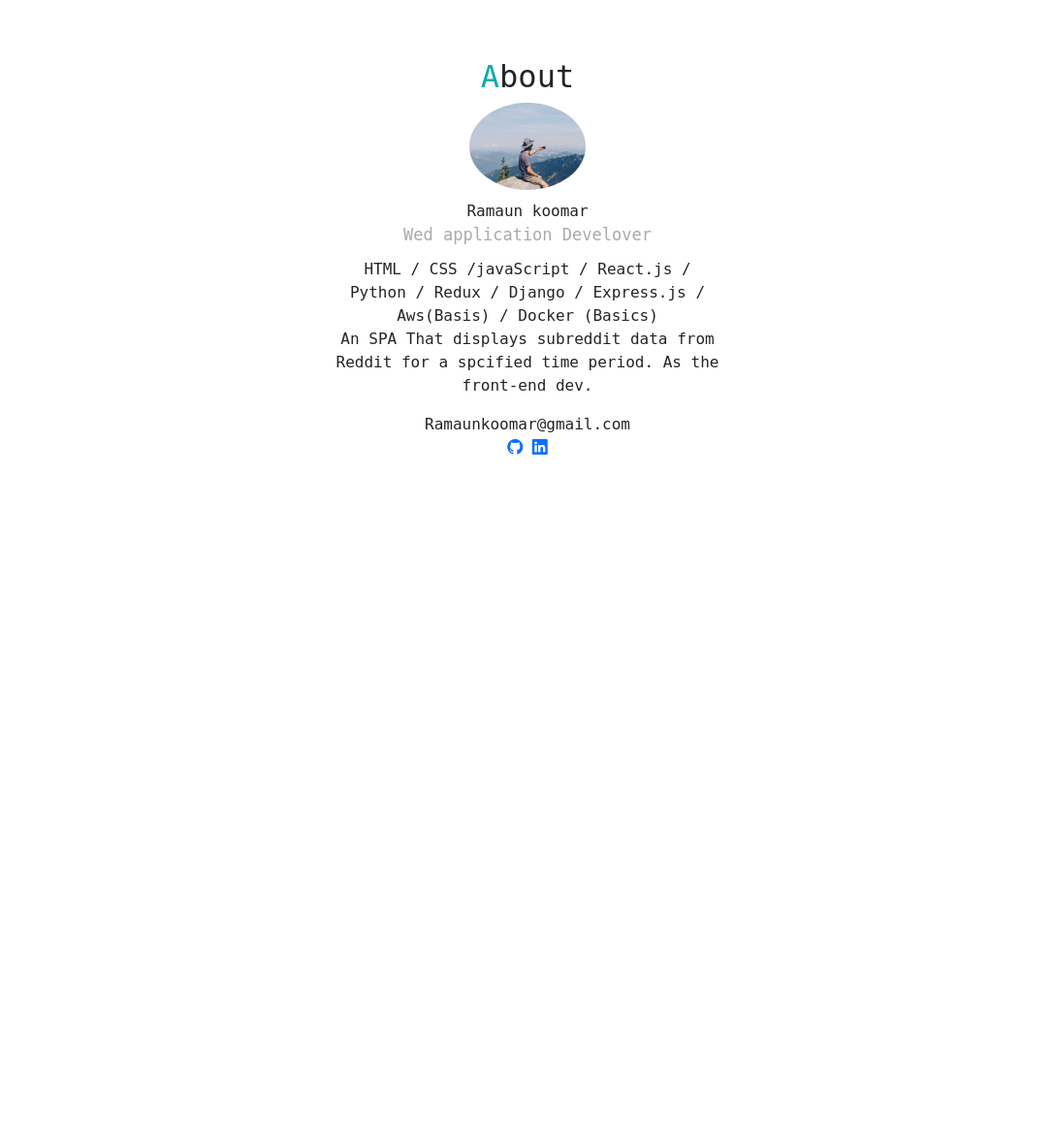
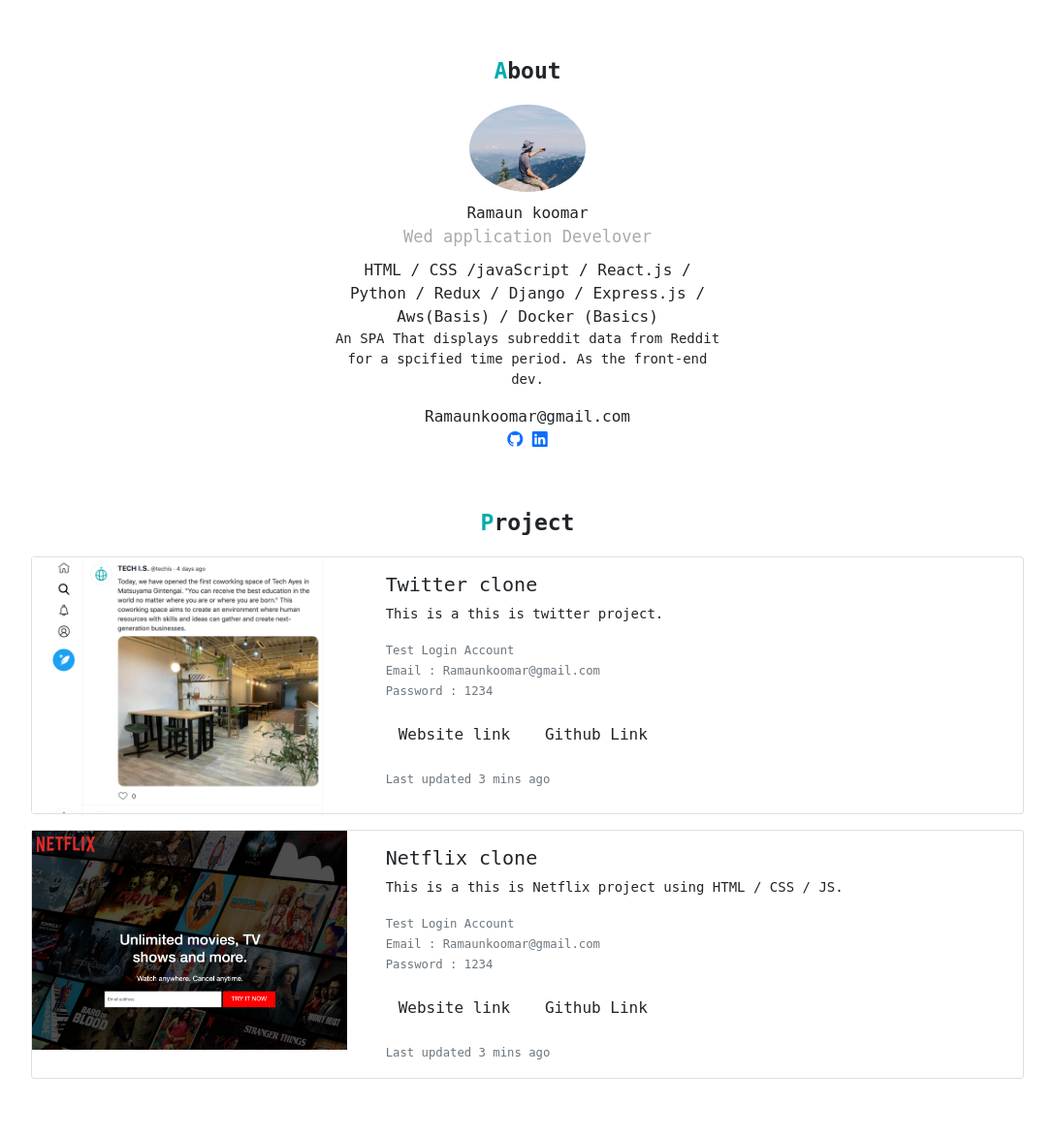
Before and after one commit to ramaunkoomar/Portfolio-main, a PHP site: page / in a window 1280 px wide. Shown: the part 64-1237 px from the top of the page at 97% size, without its empty margins (96-1183 px from the left). Before the commit the page ends 533 px from the top, so only its background shows below. Run offline with PHP 8.4, Linux system fonts and the light colour scheme; some libraries are stand-ins or nearby versions.

Commit message:
created the project section, desgining template completd

```diff
--- a/index.html
+++ b/index.html
@@ -43,6 +43,65 @@
         <div class="icons">
           <a href="#"><i class="bi bi-github"></i></a>
           <a href="#"><i class="bi bi-linkedin" ms-6></i></a>
+          </div>
+        </div>
+
+        <div id="project">
+           <h2><span class="font-primary">P</span>roject</h2>
+
+           <div class="card mb-3">
+            <div class="row">
+              <div class="col-md-4">
+                <img src="img/project-twitter.png" alt="Twitter Project">
+              </div>
+              <div class="col-md-8">
+                <div class="card-body">
+                  <h5 class="card-title">Twitter clone</h5>
+                  <p class="card-text">This is a this is twitter project.</p>
+                  <p class="card-text"><small class="text-muted">
+                   Test Login Account <br>
+                   Email : Ramaunkoomar@gmail.com <br>
+                   Password : 1234
+                  </small></p>
+                  <a href="#" target="_blank" class="btn btn-secondry">Website link</a>
+                  <a href="#" target="_blank" class="btn btn-secondry">Github Link</a>
+
+
+
+                  </p>
+                  <p class="card-text"><small class="text-muted">Last updated 3 mins ago</small></p>
+                </div>
+              </div>
+            </div>
+          </div>
+
+          <div class="card mb-3">
+            <div class="row">
+              <div class="col-md-4">
+                <img src="img/project-Netflix.png" alt="Twitter Project">
+              </div>
+              <div class="col-md-8">
+                <div class="card-body">
+                  <h5 class="card-title">Netflix clone</h5>
+                  <p class="card-text">This is a this is Netflix project using HTML / CSS / JS.</p>
+                  <p class="card-text"><small class="text-muted">
+                   Test Login Account <br>
+                   Email : Ramaunkoomar@gmail.com <br>
+                   Password : 1234
+                  </small></p>
+                  <a href="#" target="_blank" class="btn btn-secondry">Website link</a>
+                  <a href="#" target="_blank" class="btn btn-secondry">Github Link</a>
+
+
+
+                  </p>
+                  <p class="card-text"><small class="text-muted">Last updated 3 mins ago</small></p>
+                </div>
+              </div>
+            </div>
+          </div>
+
+          </div>
 
              <script src="https://cdn.jsdelivr.net/npm/bootstrap@5.0.0-beta2/dist/js/bootstrap.bundle.min.js" integrity="sha384-b5kHyXgcpbZJO/tY9Ul7kGkf1S0CWuKcCD38l8YkeH8z8QjE0GmW1gYU5S9FOnJ0" crossorigin="anonymous"></script>
 </body>
--- a/style.css
+++ b/style.css
@@ -15,7 +15,17 @@
     font-size: 20px;
     font-weight: bold;
 }
-
+p{
+    font-size:14px;
+}
+h2{
+    font-weight: bold;
+    font-size:23px;
+    margin-block-end: 20px;
+}
+a.font-black{
+    color:#000 !important;
+}
 /************
 
 About
@@ -61,3 +71,25 @@
 #about.icon a{
     color: #000;
 }
+
+/**********************
+
+PROJECT
+
+***********************/
+#project{
+    margin: 60px auto;
+    width: 80%
+
+}
+#project h2 {
+    text-align: center;
+}
+
+#project .card img{
+    width: 100%;
+}
+#project .card-tittle{
+    font-weight: bold;
+
+}
```
